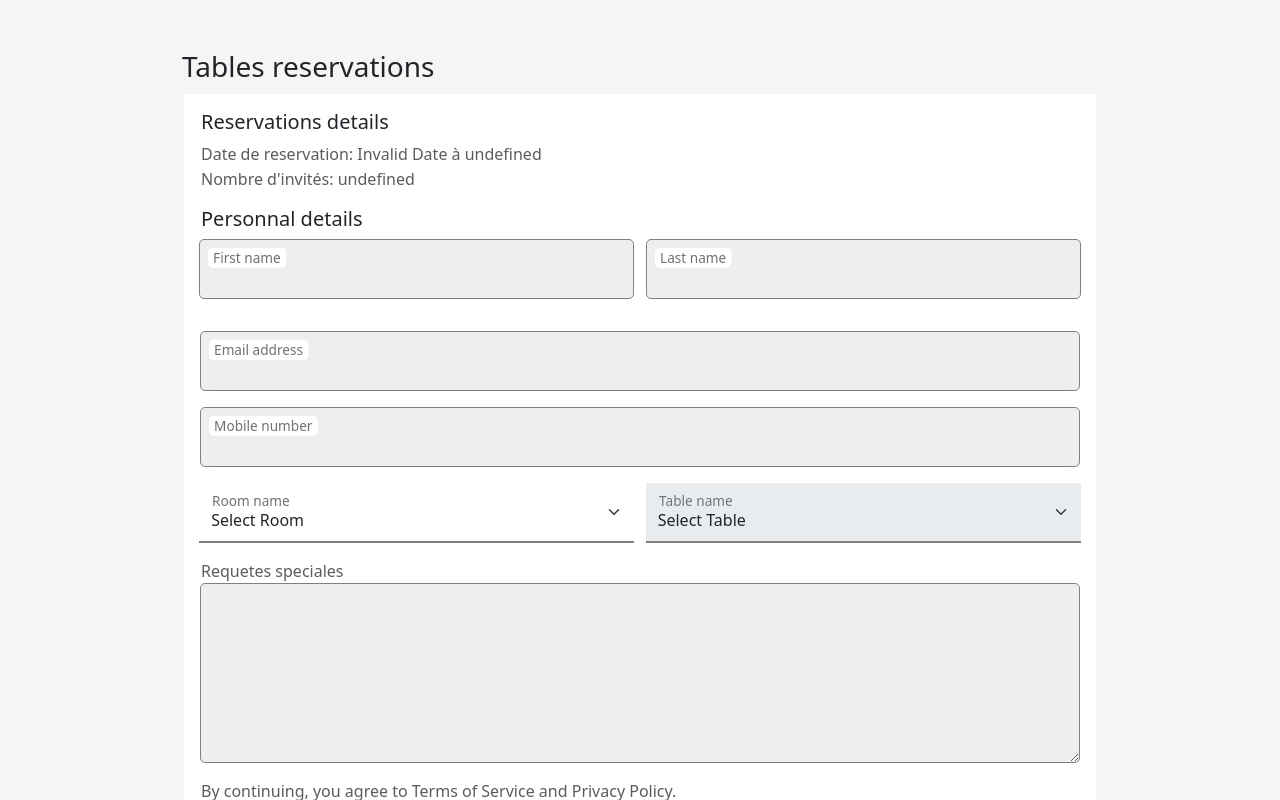
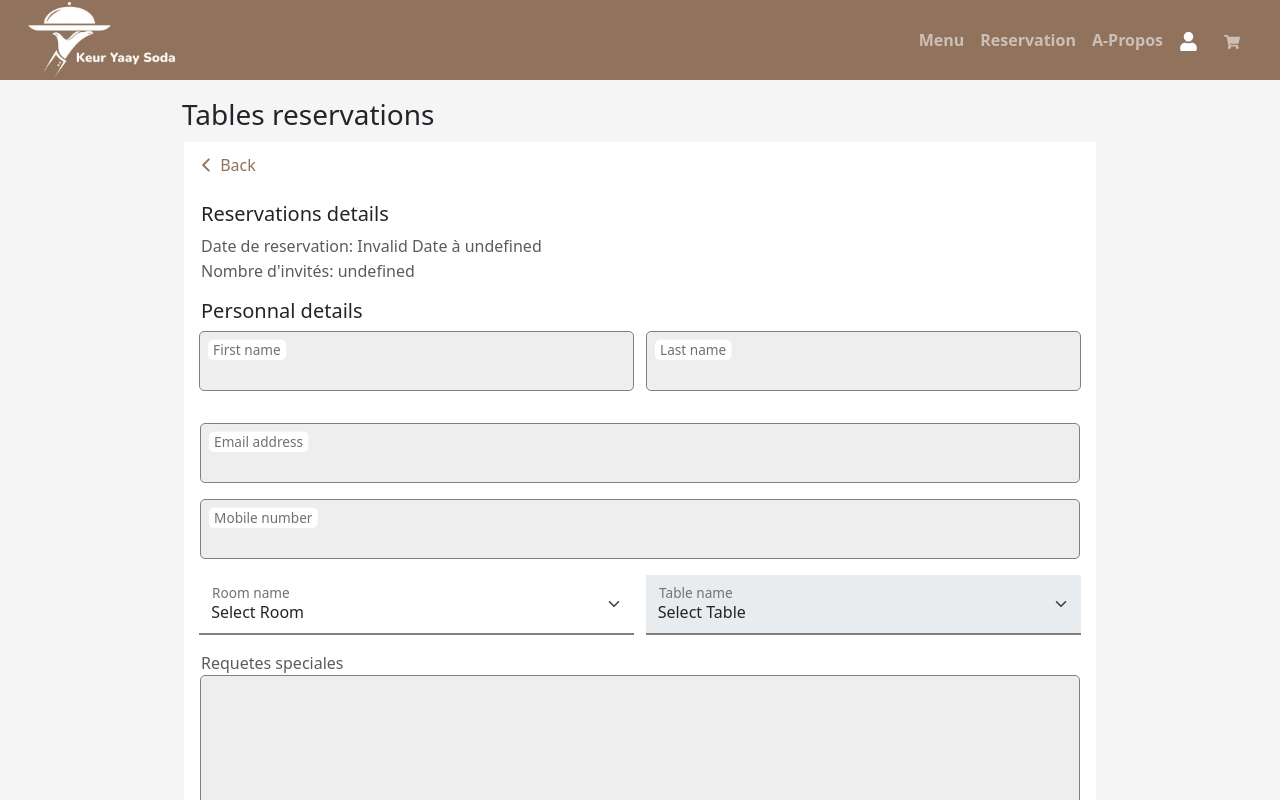
Before and after one commit to sodagueye/Projet-final, a React (Create React App) app: page /tables in a window 1280 px wide. Shown: the top 800 px of the page. Built offline with nearby package versions, Linux system fonts and the light colour scheme.

Commit message:
ajout du bouton back sur la page de reservation table

```diff
--- a/src/Redirection-after-confirmation/Page-redirect.css
+++ b/src/Redirection-after-confirmation/Page-redirect.css
@@ -40,7 +40,3 @@
   border: 1px solid gray;
   color: gray;
 }
-
-#PageRedirection .Redirect-Page-body iframe{
-  margin-left: -100px;
-}
--- a/src/Redirection-after-confirmation/Page-redirect.jsx
+++ b/src/Redirection-after-confirmation/Page-redirect.jsx
@@ -1,7 +1,6 @@
 import React from "react";
 import "./Page-redirect.css";
 import { useLocation, useNavigate } from 'react-router-dom';
-import { IoIosArrowBack } from "react-icons/io";
 import CustomNavbar from "../Componentnav/CustomNavbar";
 
 
@@ -21,17 +20,12 @@ const PageRedirection = () => {
   return (
     <section id="PageRedirection">
       <CustomNavbar />
-      <div className="container">
+      <div className="container mt-5">
         <div className="row">
           <div className="Redirect-Page-head">
-            <h4>Table reservations</h4>
+            <h4 className="text-start">Table reservations</h4>
           </div>
           <div className="Redirect-Page-body">
-            <div className="Redirect-Page-body-navigate-button">
-              <button id="prev-page-button" className="btn btn-back-page" onClick={handleNewReservation}>
-                <span><IoIosArrowBack /></span> Back
-              </button>
-            </div>
             <iframe
               title="icon-success"
               src="https://lottie.host/embed/a034fca6-de7c-4398-8fc9-026c5be7a51e/NZZuRrhGYL.json"
--- a/src/Reservation-Table/ReservationTable.css
+++ b/src/Reservation-Table/ReservationTable.css
@@ -66,3 +66,23 @@
   font-size: 20px;
   font-weight: 600;
 }
+
+#reservation-table  .Redirect-Page-body-navigate-button{
+  width: 30%;
+  font-size: 15px;
+  text-align: start;
+}
+
+#reservation-table  .Redirect-Page-body-navigate-button span{
+font-size: 20px;
+margin-left: -20px;
+}
+
+#reservation-table  .Redirect-Page-body-navigate-button .btn-back-page{
+  color: #91725d;
+}
+
+#reservation-table  .Redirect-Page-body-navigate-button :hover{
+  background-color: #91725d;
+  color: black;
+}
--- a/src/Reservation-Table/ReservationTable.jsx
+++ b/src/Reservation-Table/ReservationTable.jsx
@@ -2,6 +2,8 @@ import React, { useState } from "react";
 import "./ReservationTable.css";
 import { useLocation, useNavigate } from 'react-router-dom';
 import axios from 'axios';
+import CustomNavbar from "../Componentnav/CustomNavbar";
+import { IoIosArrowBack } from "react-icons/io";
 
 const reservedTables = {
   "Salle 8": [1, 2],
@@ -15,6 +17,10 @@ const ReservationTable = () => {
   const location = useLocation();
   const { invites, date, hour } = location.state || {};
   const navigate = useNavigate();
+
+  const handleNewReservation = () => {
+    navigate('/reservation');
+  };
 
   const [selectedRoom, setSelectedRoom] = useState("");
   const [selectedTable, setSelectedTable] = useState("");
@@ -73,12 +79,19 @@ const ReservationTable = () => {
     }
   };
 
+
   return (
     <section id="reservation-table">
-      <div className="container">
+      <CustomNavbar />
+      <div className="container mt-5">
         <div className="row">
           <h3 className="reservation-table-body-text text-header">Tables reservations</h3>
           <div className="reservation-table-body">
+          <div className="Redirect-Page-body-navigate-button">
+              <button id="prev-page-button" className="btn btn-back-page" onClick={handleNewReservation}>
+                <span><IoIosArrowBack /></span> Back
+              </button>
+            </div>
             <div className="reservation-details">
               <h5 className="mt-3 reservation-table-body-text">Reservations details</h5>
               <p className="text-muted reservation-table-body-text">
--- a/src/Reservation/Reservation.jsx
+++ b/src/Reservation/Reservation.jsx
@@ -47,8 +47,7 @@ function ReservationPage() {
   return (
     <section id="reservationPage">
       <CustomNavbar />
-
-      <div className="row reservationPage-body">
+      <div className="row reservationPage-body mt-5">
         <h1>Table de réservations</h1>
         <form onSubmit={handleSubmit}>
           <div className="form-head justify-space-between">
--- a/src/Track-reservation/TrackReservation.jsx
+++ b/src/Track-reservation/TrackReservation.jsx
@@ -41,7 +41,7 @@ const TrackReservation = () => {
   return (
     <section id="trackreservation">
       <CustomNavbar />
-      <div className="container">
+      <div className="container mt-5">
         <div className="row">
             <div className="d-flex trackreservation-state mt-5">
                 <div className="d-flex fa active"><FaCheckCircle /> <p>En attente</p></div> <hr />
```
